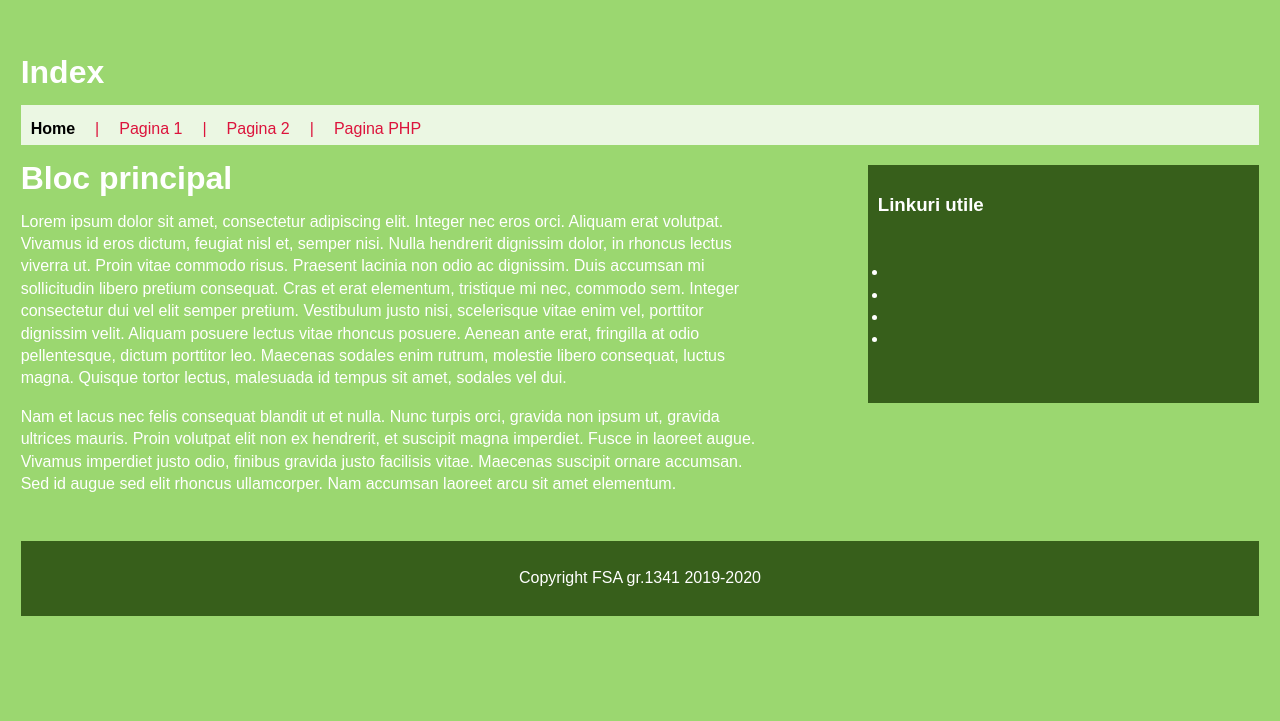
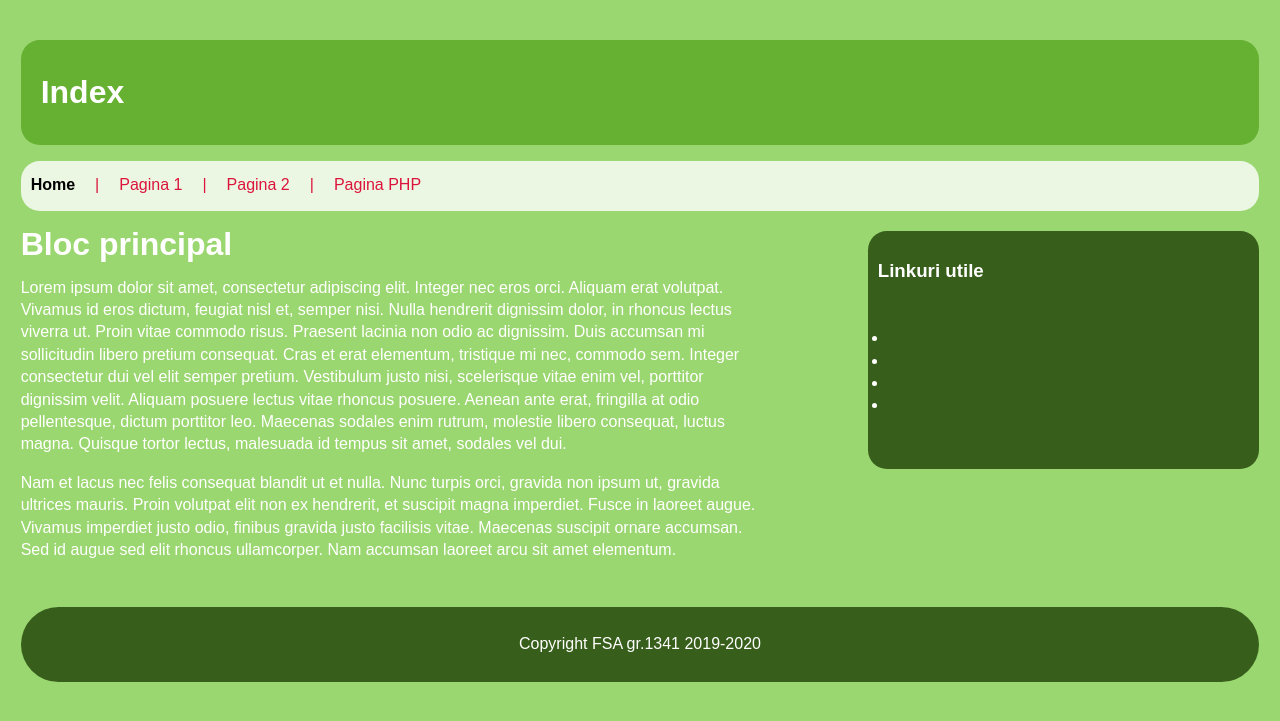
Before and after one commit to MariusValentinDirvareanu/ProiectPAW, a PHP site: page / in a window 1280 px wide. Shown: the top 721 px of the page. Run offline with PHP 8.4, Linux system fonts and the light colour scheme.

Commit message:
Border-radius

```diff
--- a/stil1.css
+++ b/stil1.css
@@ -27,8 +27,9 @@
 }
 
 nav {
-    height: 40px;
+    height: 50px;
     background: #EBF7E3;
+    border-radius: 0.5cm;
 }
 
 nav ul {
@@ -63,6 +64,7 @@
     background: #375F1B;
     margin-top: 20px;
     padding: 10px;
+    border-radius: 0.5cm;
 }
 
 #sidebar #linkuri {
@@ -74,6 +76,7 @@
     padding: 10px;
     background: #375F1B;
     margin-top: 30px;
+    border-radius: 10cm;
 }
 
 .services li {
@@ -92,7 +95,8 @@
     margin-bottom: 15px;
 }
 
-#header {
+header {
     background-color: #66B032;
     padding: 20px;
+    border-radius: 0.5cm;
 }
```
Also changed, not shown: stil2.css (+6 -2 lines).
